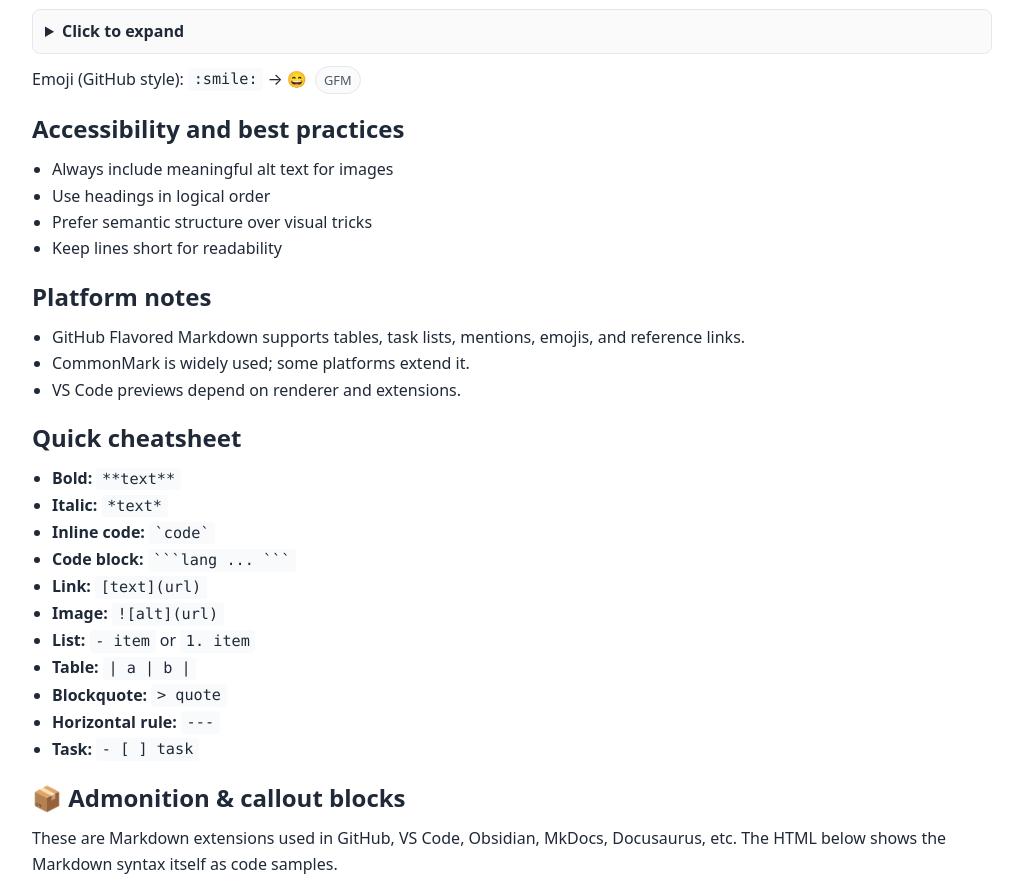
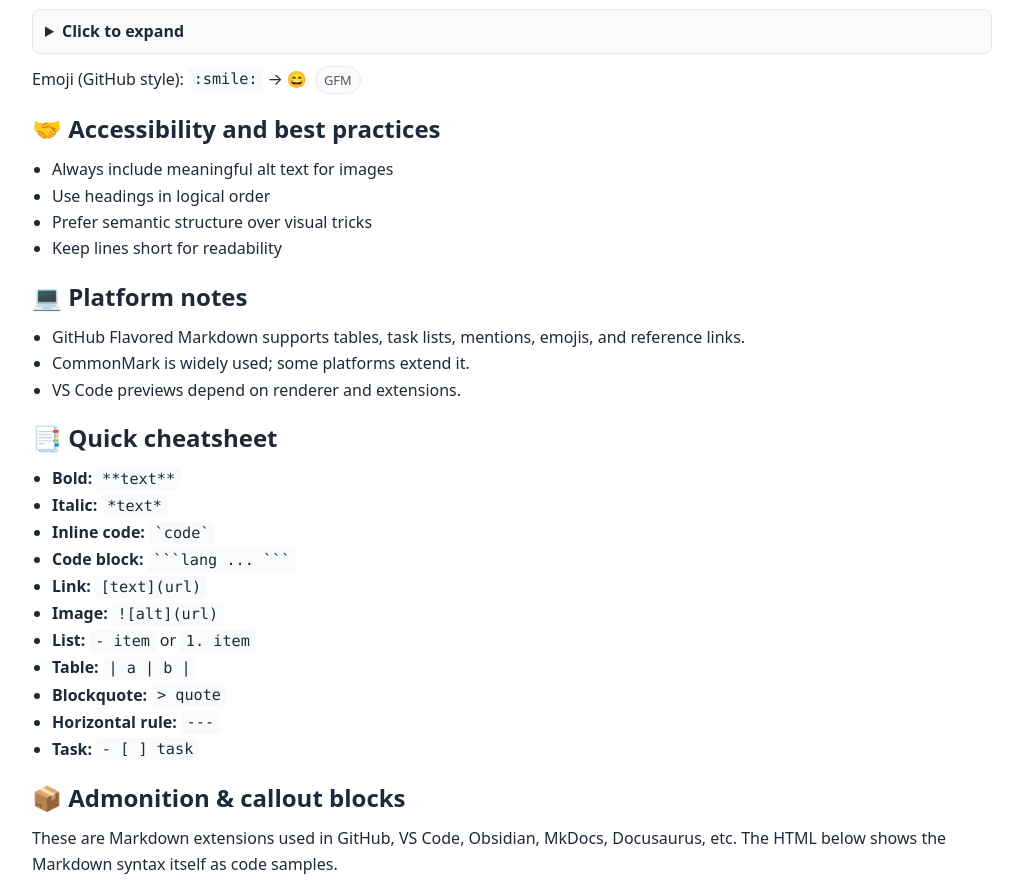
Before and after one commit to NoahDomingues/Markdown-Reference, a plain HTML site: page docs/index.html in a window 1280 px wide. Shown: the part 3274-4169 px from the top of the page, without its empty margins (128-1151 px from the left). Drawn offline with Linux system fonts and the light colour scheme.

Commit message:
Add emojis to section headings in index.html

```diff
--- a/docs/index.html
+++ b/docs/index.html
@@ -332,7 +332,7 @@ ___</code></pre>
     </section>
 
     <section>
-      <h2>Accessibility and best practices</h2>
+      <h2>🤝 Accessibility and best practices</h2>
       <ul>
         <li>Always include meaningful alt text for images</li>
         <li>Use headings in logical order</li>
@@ -342,7 +342,7 @@ ___</code></pre>
     </section>
 
     <section>
-      <h2>Platform notes</h2>
+      <h2>💻 Platform notes</h2>
       <ul>
         <li>GitHub Flavored Markdown supports tables, task lists, mentions, emojis, and reference links.</li>
         <li>CommonMark is widely used; some platforms extend it.</li>
@@ -351,7 +351,7 @@ ___</code></pre>
     </section>
 
     <section>
-      <h2>Quick cheatsheet</h2>
+      <h2>📑 Quick cheatsheet</h2>
       <ul>
         <li><strong>Bold:</strong> <code>**text**</code></li>
         <li><strong>Italic:</strong> <code>*text*</code></li>
```
